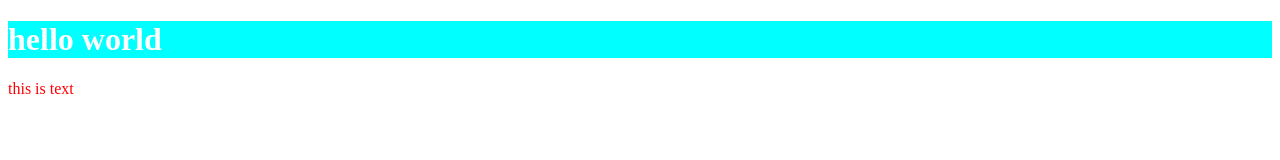
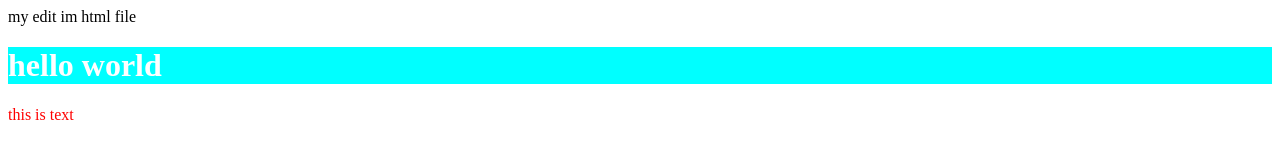
Before and after one commit to AhmedBakrElsaid/My-Project, a plain HTML site: page index.html in a window 1280 px wide. Drawn offline with Linux system fonts and the light colour scheme.

Commit message:
edit text
change some code in html file

```diff
--- a/index.html
+++ b/index.html
@@ -8,6 +8,7 @@
     <link rel="stylesheet" href="style.css">
 </head>
 <body>
+    my edit im html file
     <h1>hello world</h1>
     <p>this is text</p>
 
```
